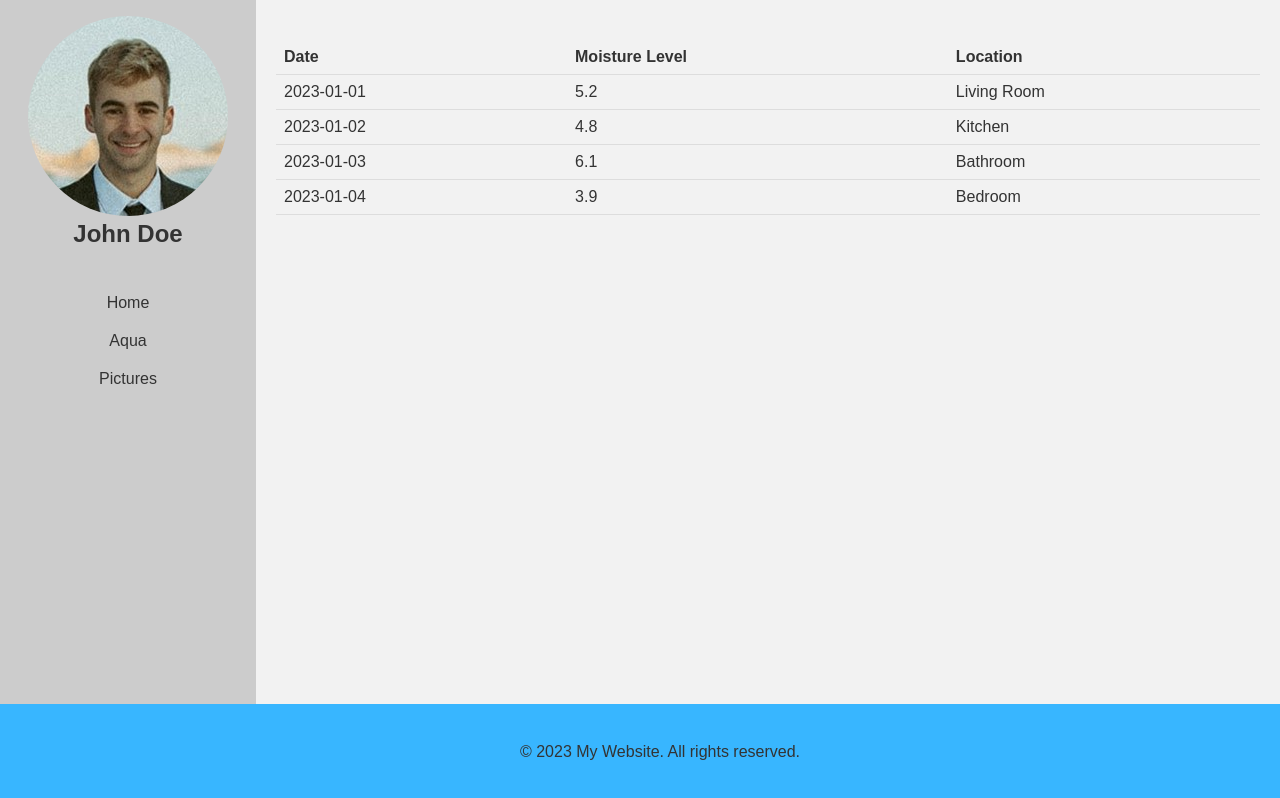
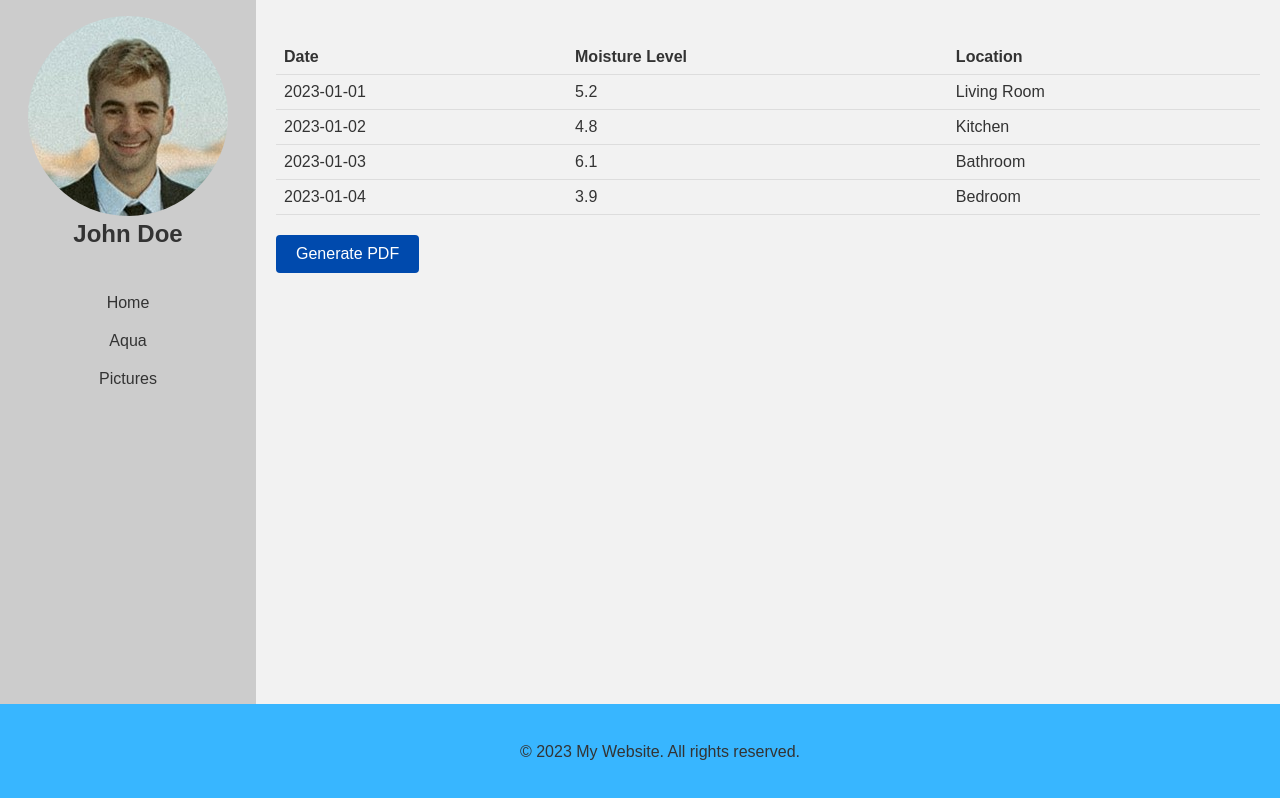
Before and after one commit to jakesoulier/restore360, a plain HTML site: page aqua.html in a window 1280 px wide. Drawn offline with Linux system fonts and the light colour scheme.

Commit message:
buttonChange

```diff
--- a/aqua.html
+++ b/aqua.html
@@ -50,9 +50,9 @@
                 </tr>
             </tbody>
         </table>
+        <button onclick="generatePDF()" id="pdfButton">Generate PDF</button>
     </main>
 
-    </main>
 
     <footer>
         <p>&copy; 2023 My Website. All rights reserved.</p>
--- a/styles.css
+++ b/styles.css
@@ -175,3 +175,16 @@ input[type="submit"] {
 input[type="submit"]:hover {
     background-color: var(--light-blue);
 }
+
+/* aqua page */
+#pdfButton {
+    display: inline-block;
+    padding: 10px 20px;
+    background-color: var(--blue);
+    color: #fff;
+    font-size: 16px;
+    border: none;
+    border-radius: 4px;
+    cursor: pointer;
+    text-decoration: none;
+}
```
